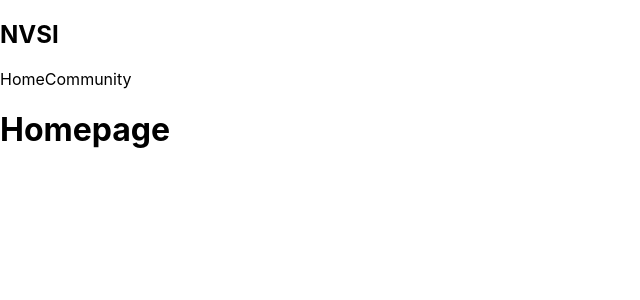
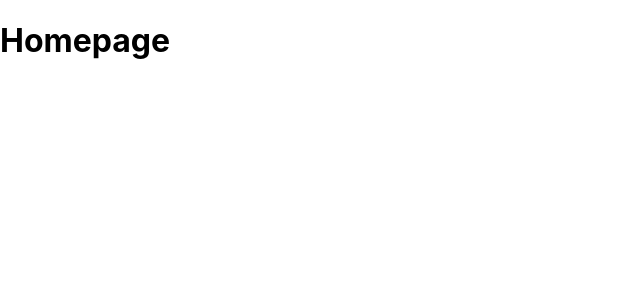
Before and after one commit to include-davis/nvsi, a Next.js app: page / in a window 1280 px wide. Shown: the top 300 px of the page, without its empty margins (0-640 px from the left). Built offline with nearby package versions, Linux system fonts and the light colour scheme.

Commit message:
adjustments before merge

```diff
--- a/components/Navbar.js
+++ /dev/null
@@ -1,17 +0,0 @@
-import Link from 'next/link'
-
-const Navbar = () => {
-    return (
-        <nav>
-            <div className="logo">
-                <h1>NVSI</h1>
-            </div>
-            <a href="/">Home</a>
-            <a href="/community">Community</a>
-        </nav>
-
-
-    );
-}
-
-export default Navbar;
--- a/pages/community.js
+++ b/pages/community.js
@@ -22,7 +22,7 @@ const Community = () => {
             </div>
 
             <div className={styles.main}>
-                <div class={styles.search}>
+                <div className={styles.search}>
                     <input className={styles.searchBar} type="text" placeholder="search key terms or names to find community members"></input>
                 </div>
 
--- a/pages/index.js
+++ b/pages/index.js
@@ -1,12 +1,10 @@
 import Head from 'next/head'
 import Image from 'next/image'
-import Navbar from '../components/Navbar'
 import styles from '../styles/Home.module.css'
 
 export default function Home() {
   return (
     <div>
-      <Navbar />
       <h1>Homepage</h1>
     </div>
   )
```
Also changed, not shown: styles/community/Community.module.css (renamed from styles/Community.module.css).
